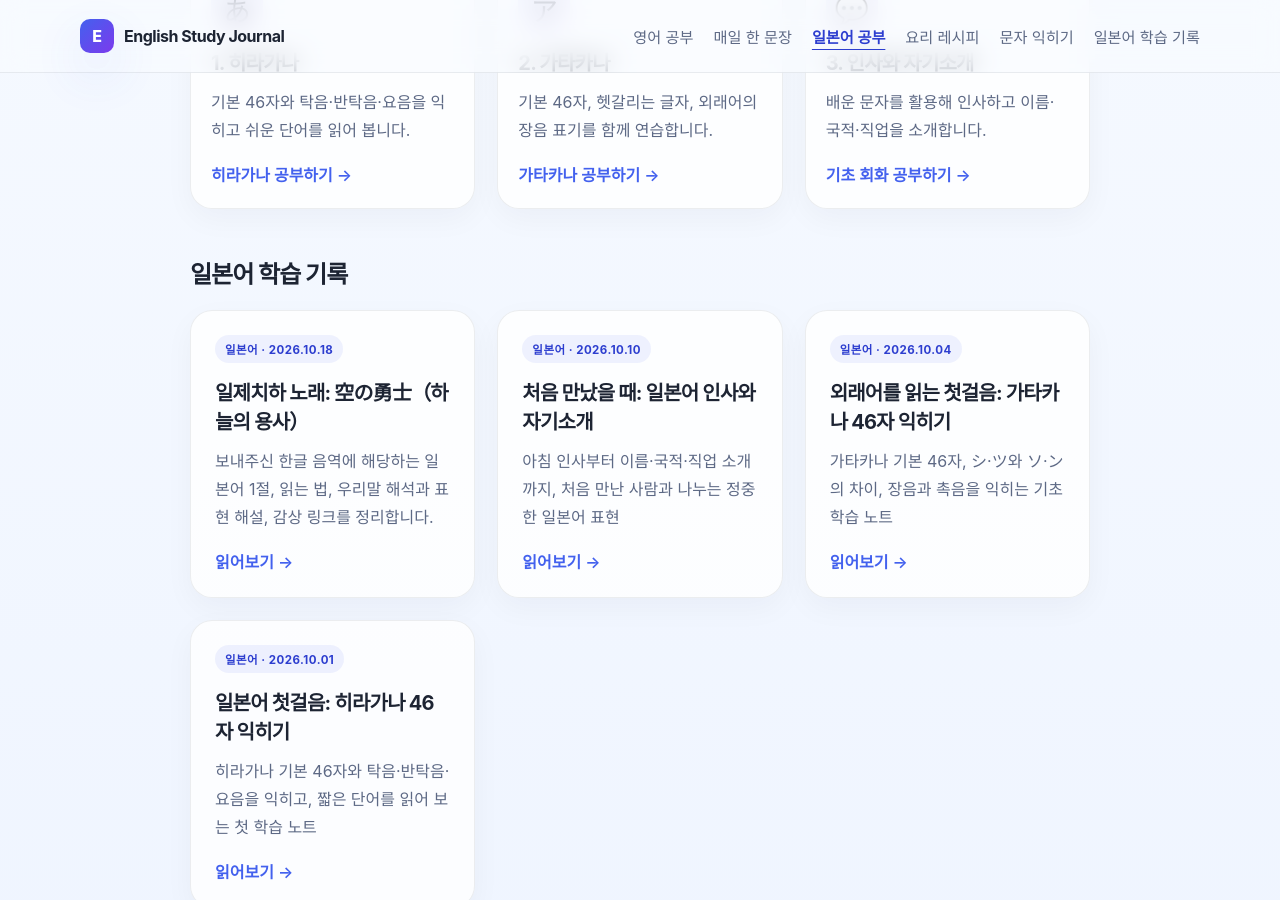
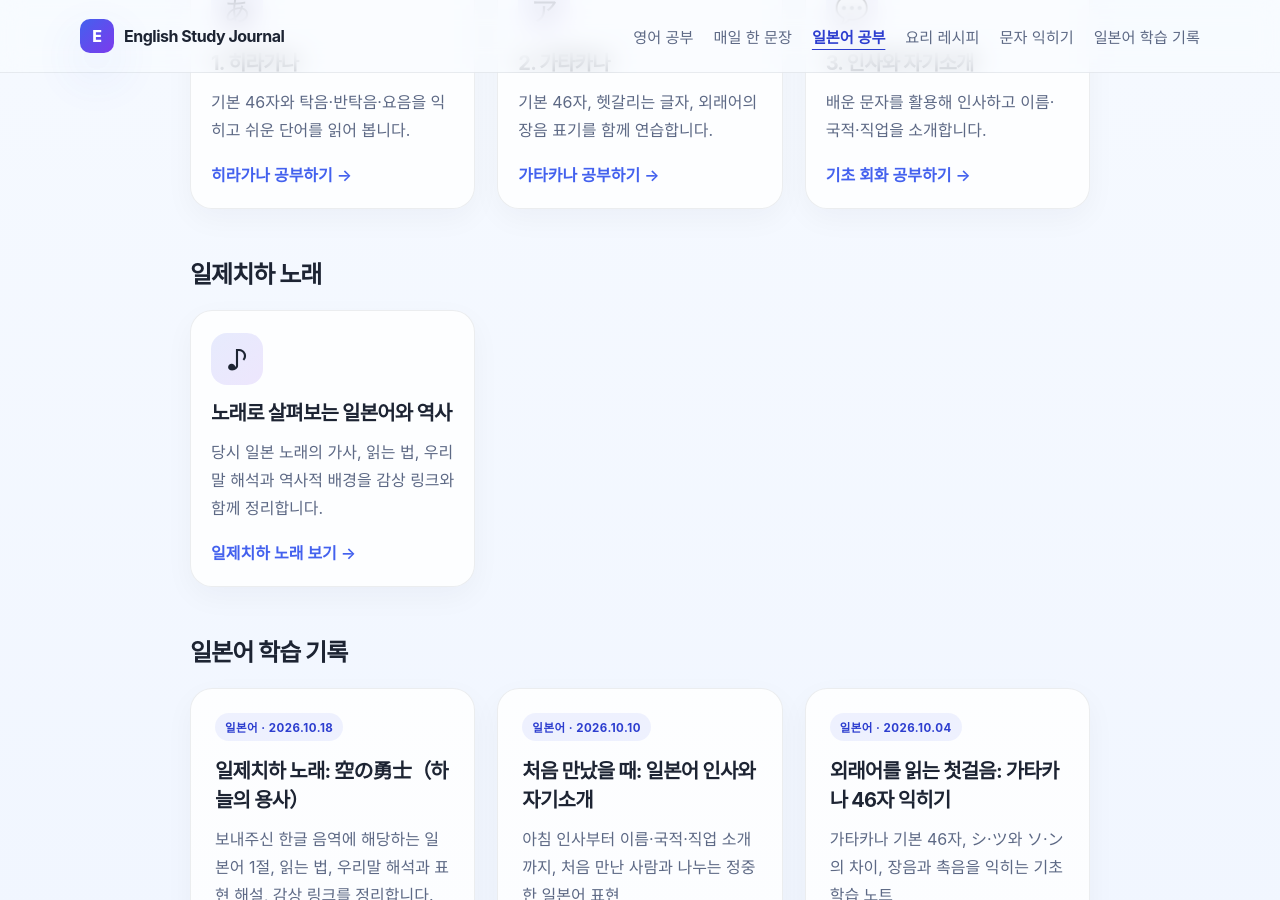
Before and after one commit to sofajohnlee/blog, a Jekyll site: the page built from japanese/index.html, in a window 1280 px wide and 900 px high, scrolled down 552 px. Built offline with Jekyll 4.4.1, drawn with Linux system fonts in a browser that asks for light colours.

Commit message:
Link historical songs from Japanese study menu

```diff
--- a/japanese/index.html
+++ b/japanese/index.html
@@ -20,6 +20,10 @@ study_language: japanese
     <article class="category-card"><div class="icon" aria-hidden="true">💬</div><h3>3. 인사와 자기소개</h3><p>배운 문자를 활용해 인사하고 이름·국적·직업을 소개합니다.</p><a href="{{ '/japanese/greetings/' | relative_url }}">기초 회화 공부하기 →</a></article>
   </div>
 </section>
+<section class="category-section" id="historical-songs">
+  <h2>일제치하 노래</h2>
+  <div class="category-grid"><article class="category-card"><div class="icon" aria-hidden="true">♪</div><h3>노래로 살펴보는 일본어와 역사</h3><p>당시 일본 노래의 가사, 읽는 법, 우리말 해석과 역사적 배경을 감상 링크와 함께 정리합니다.</p><a href="{{ '/japanese/historical-songs/' | relative_url }}">일제치하 노래 보기 →</a></article></div>
+</section>
 <section class="category-section" id="posts">
   <h2>일본어 학습 기록</h2>
   <div class="post-list">
```
